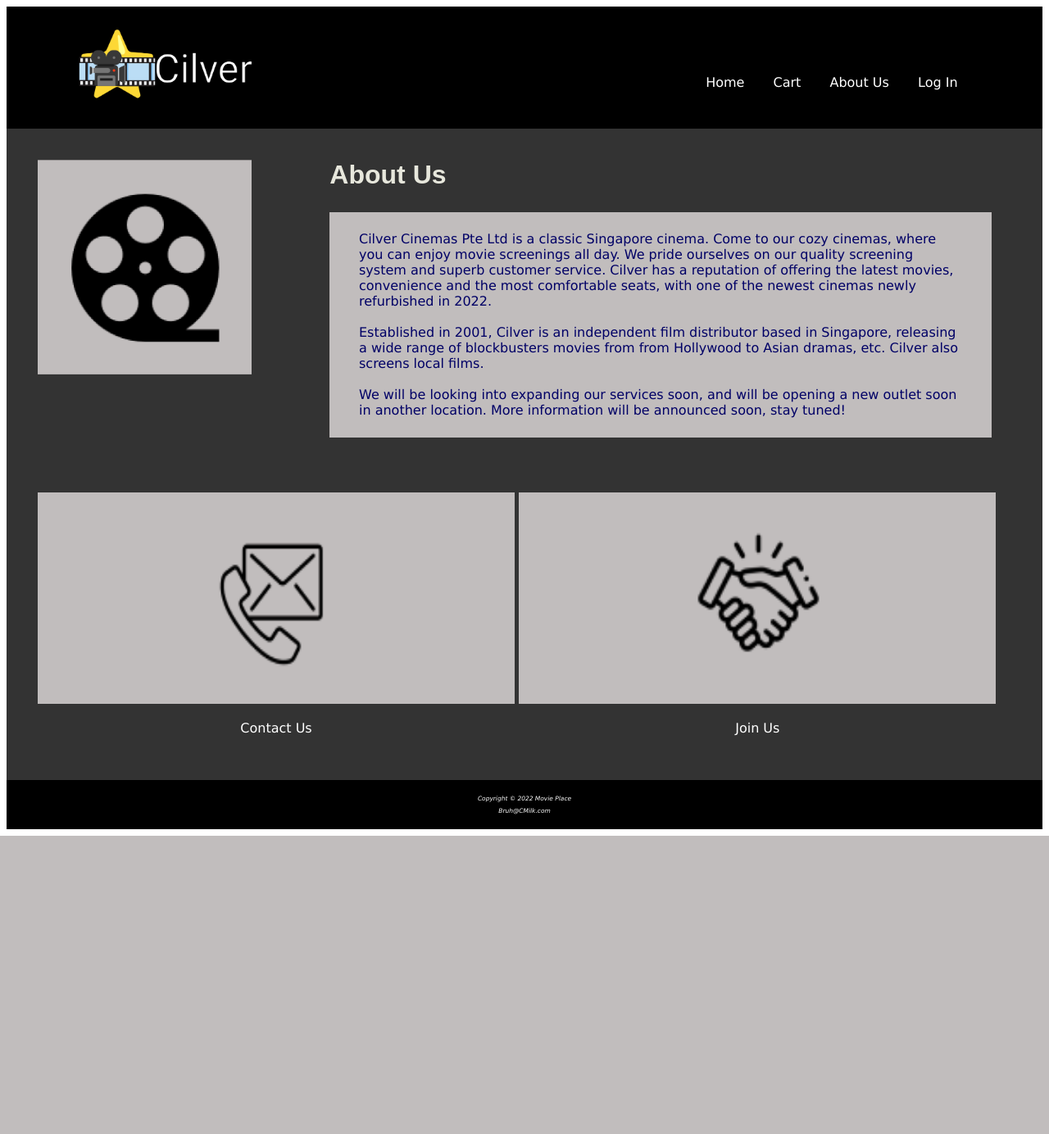
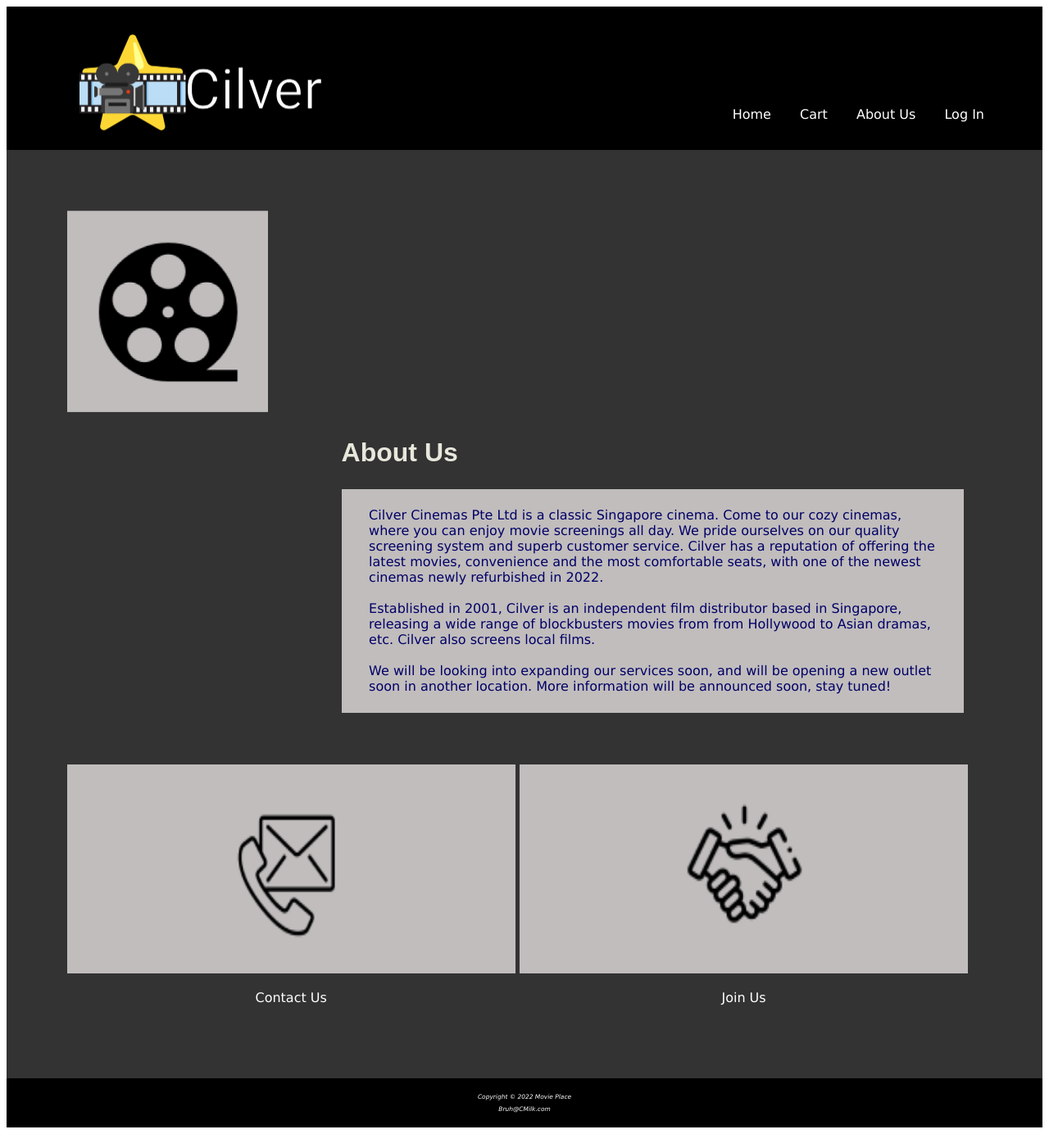
Before and after one commit to Remicchi/Cilver, a PHP site: page /aboutus_page/aboutus.html in a window 1280 px wide. Shown: the whole page at 82% size. Before the commit the page ends 1020 px from the top, so only its background shows below. Run offline with PHP 8.4, Linux system fonts and the light colour scheme.

Commit message:
Tried to fix about us page but failed

```diff
--- a/aboutus_page/aboutus.css
+++ b/aboutus_page/aboutus.css
@@ -2,15 +2,7 @@ body {
     font-family:Verdana, Arial, sans-serif;
     background-color: #FFFFFF;
 }
-
-#points {
-    height: 25vw;
-    min-height: 200px;
-    margin-left: 35%;
-    font-size:150%;
-    background-color: #f5f5dd;
-    color: #300000;
-}
+/* Header starts here */
 header{
     background-color: #000000;
     color: #00005D;
@@ -22,9 +14,36 @@ header{
     vertical-align: bottom;
 }
 header img{
-    max-height: 120px;
-    width: auto;
+    object-fit: contain;
+    max-width: 300px;
+    min-width: 200px;
 }
+.navbar {
+    float: left;
+    width: 150px;
+    background-color: #DFD2B4;
+    height: 100%;
+    position: absolute;
+}
+nav{
+    position: absolute;
+    top: 130px;
+    right: 5%;
+    display: inline-block;
+}
+nav a {
+    padding: 0px 15px;
+    text-decoration: none;
+    color: #FFFFFF;
+    vertical-align: baseline;
+    /* line-height: 100px; */
+    width: 100px;
+}
+
+/* Header ends here */
+
+/* Content starts here */
+
 h2 {
     color: #e7e7dc;
     font-family: arial, sans-serif;
@@ -34,73 +53,6 @@ h2 {
     padding: 3%;
 }
 
-.movie {
-    width: 27%;
-    padding: 5px 8px 0px 8px;
-    margin: 0px 15px;
-    display: inline-block;
-}
-.movie img {
-    width: 100%;
-}
-.movie p {
-    text-align: center;
-    color: #f5f5dd;
-}
-.movie a {
-    text-decoration: none;
-}
-.movie:hover img {
-    opacity: 0.7;;
-}
-.movie:hover p {
-    color: grey;
-}
-#floatleft {
-    margin-left: 4%;
-    margin-right: 4%;
-    float: left;
-}
-
-.navbar {
-    float: left;
-    width: 150px;
-    background-color: #DFD2B4;
-    height: 100%;
-    position: absolute;
-}
-
-nav{
-    float: right;
-}
-
-nav a {
-    padding: 0px 15px;
-    text-decoration: none;
-    color: #FFFFFF;
-    vertical-align: baseline;
-    line-height: 100px;
-    width: 100px;
-    position: relative;
-    bottom: -30px;
-}
-
-footer {
-    background-color: #000000;
-    font-size:0.7vw;
-    text-align: center;
-    clear: right;
-    padding: 1% 0;
-    color: #FFFFFF;
-    padding: 15px;
-    line-height: 15px;
-}
-
-footer a {
-    text-decoration: none;
-    color: #FFFFFF;
-}
-
 #wrapper {
     background-color: #333333;
     color: #000066;
@@ -108,29 +60,16 @@ footer a {
     margin: auto;
     min-width:720px;
 }
-#leftcolumn {
-    width: 10%;
-    float: left;
-    min-width:80px;
-}
-#rightcolumn {
-    margin-left: 155px;
-    background-color: #f5f5dd;
-    color: #000000;
-    min-width:720px;
-    min-height: 400px;
-}
 
 .row1 {
     margin: 3%;
     padding-bottom: 1%;
-    min-height: 120px
+    min-height: 120px;
 }
 
 .row1 img {
     max-width: 22%;
     height: auto;
-    float: left;
 }
 
 .row1 h2 {
@@ -171,11 +110,32 @@ footer a {
     text-decoration: none;
 }
 .contactjoin:hover img {
-    opacity: 0.7;;
+    opacity: 0.7;
 }
 .contactjoin:hover p {
     color: grey;
 }
+
+/* Content ends here */
+
+/* Footer starts here */
+footer {
+    background-color: #000000;
+    font-size:0.7vw;
+    text-align: center;
+    clear: right;
+    padding: 1% 0;
+    color: #FFFFFF;
+    padding: 15px;
+    line-height: 15px;
+}
+
+footer a {
+    text-decoration: none;
+    color: #FFFFFF;
+}
+/* Footer ends here */
+
 
 
 
--- a/aboutus_page/aboutus.html
+++ b/aboutus_page/aboutus.html
@@ -19,7 +19,7 @@
 					<a href="../login_page/login_page.html">Log In</a>
 				</nav>
 			</header>
-			<div class="aboutuscontent">
+			<div class="content">
 				<div class="row1">
 					<img src="../images/aboutuspic.png" alt="aboutuspic" target="_blank">
 					<h2>About Us</h2>
```
